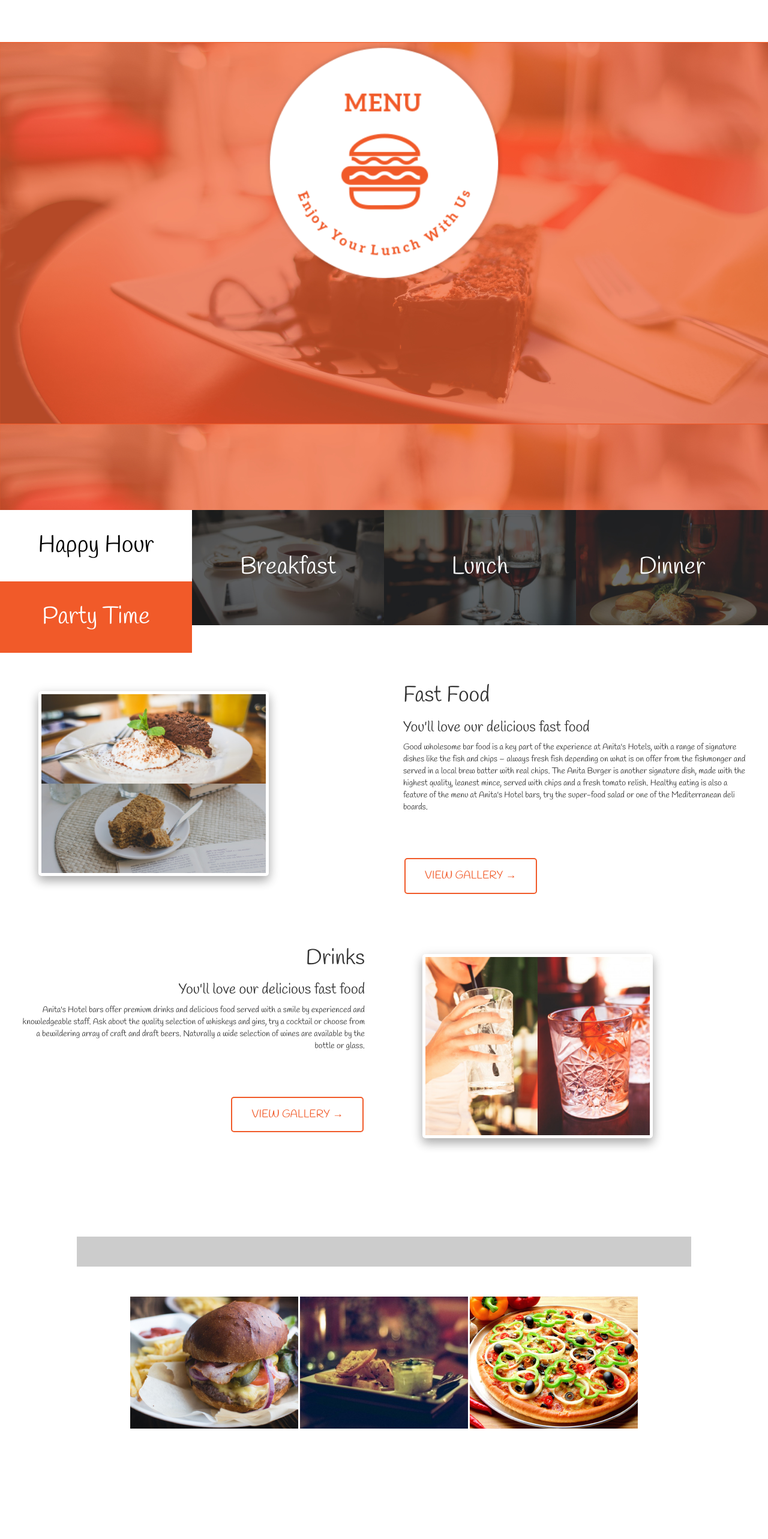
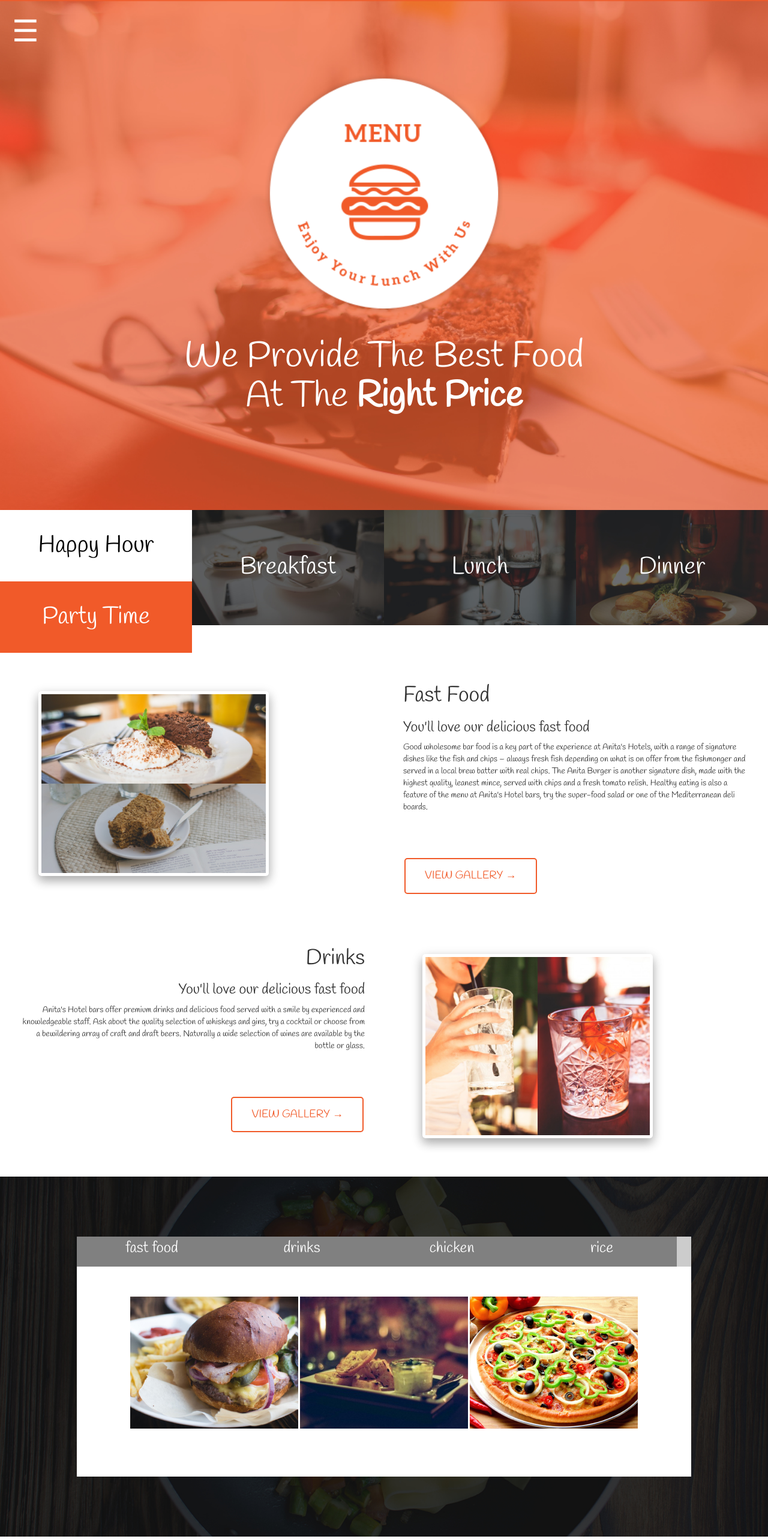
Before and after one commit to danalvin/Anita-s-kitchen, a plain HTML site: page index.html in a window 1280 px wide. Shown: the top 2565 px of the page at 60% size. Drawn offline with nearby package versions, Linux system fonts and the light colour scheme.

Commit message:
last chandes done to css file and html file

```diff
--- a/css/styles.css
+++ b/css/styles.css
@@ -9,7 +9,7 @@ font-family: 'Handlee', Open Sans;
 padding: 0;
 height: 850px;
 width:100%;
-background-image: url(../images/landing.jpg);
+background-image: url("../image/landing.jpg");
  background-repeat: no-repeat;
 background-position: center center;
 background-attachment: fixed;
@@ -23,7 +23,7 @@ margin-top: 70px;
 padding: 0;
 height: 600px;
 width:100%;
-background-image: url(../images/foodsBg.jpg);
+background-image: url("../image/foodsBg.jpg");
  background-repeat: no-repeat;
 background-position: center center;
 background-size: cover;
@@ -32,7 +32,7 @@ background-size: cover;
 padding: 0;
 height: 300px;
 width:100%;
-background-image: url(../images/subscribe.jpg);
+background-image: url("../image/subscribe.jpg");
  background-repeat: no-repeat;
 background-position: center center;
 background-size: cover;
@@ -45,6 +45,7 @@ height: 850px;
 background: black;
 background:rgba(0,0,0,0.0);
 }
+
 .header{
 margin-top: 3%;
 text-align: center;
@@ -53,10 +54,8 @@ color: white;
 font-size: 60px;
 }
 .logo{
-margin-top: 0px;
+margin-top: 4%;
 text-align: center;
-padding-top: inherit;
-height: 900px;
 }
 .men{
 margin-top: 20px;
@@ -65,6 +64,8 @@ background-color: transparent;
 height: 50px;
 width: 75px;
 }
+
+
 .bg-1{
 padding: 0;
 }
@@ -74,10 +75,12 @@ padding: 0;
 .bg-00{
 background-color:#F15A29;
 }
+
 .happy{
 height: 119px;
 width:300px;
 }
+
 .overlay-mini {
 position: absolute;
 bottom: 0;
@@ -88,6 +91,7 @@ width: 100%;
 height: 100%;
 transition: .5s ease;
 }
+
 .bg-1:hover .overlay-mini {
 position: absolute;
 bottom: 0;
@@ -101,6 +105,7 @@ transition: .5s ease;
 .bg-1:hover .text {
 color: #000000;
 }
+
 .text {
 color: white;
 font-size: 40px;
@@ -131,6 +136,7 @@ text-align: right;
 padding: 5%;
 text-align: center;
 }
+
 .fasts{
 margin-bottom: 10%;
 margin-left: 10%;
@@ -204,6 +210,7 @@ font-weight: 100;
 color: #ffffff;
 border-radius: 5px;
 }
+
 .formButton {
 margin: 20px;
 background-color:#F15A29;
@@ -215,16 +222,12 @@ padding:6px 50px;
 text-decoration:none;
 border-radius: 5px;
 }
+
 .formButton:hover {
 background-color: #27ae60;
 color:#ffffff;
 }
-.logo{
-  background: url("../image/landing.jpg")
-}
-.mail{
-  background: url("../image/subscribe.jpg")
-}
+
 .formButton:active {
 position:relative;
 top:3px;
@@ -232,15 +235,19 @@ top:3px;
 input:focus {
 outline: none;
 }
-:-webkit-input-placeholder {
+
+::-webkit-input-placeholder {
 color: #ecf0f1;
 }
+
 :-moz-placeholder {
 color: #ecf0f1;
 }
-:-moz-placeholder
+
+::-moz-placeholder
 color: #ecf0f1;
 }
+
 :-ms-input-placeholder {
 color: #ecf0f1;
 }
@@ -255,6 +262,8 @@ text-align: center;
 margin-top: 3%;
 color: #ffffff;
 }
+
+
 .overlayMenu {
 height: 100%;
 width: 0;
@@ -266,6 +275,7 @@ background-color: #F15A29;
 overflow-x: hidden;
 transition: 0.5s;
 }
+
 .overlay-content {
 position: relative;
 top: 25%;
@@ -273,6 +283,7 @@ width: 100%;
 text-align: center;
 margin-top: 30px;
 }
+
 .overlayMenu a {
 padding: 8px;
 text-decoration: none;
@@ -281,15 +292,18 @@ color: #000000;
 display: block;
 transition: 0.3s;
 }
+
 .overlayMenu a:hover, .overlayMenu a:focus {
 color: #f1f1f1;
 }
+
 .overlayMenu .closebtn {
 position: absolute;
 top: 20px;
 right: 45px;
 font-size: 60px;
 }
+
 @media screen and (max-height: 450px) {
 .overlayMenu a {font-size: 20px}
 .overlayMenu .closebtn {
@@ -298,6 +312,7 @@ top: 15px;
 right: 35px;
 }
 }
+
 .button {
 border: none;
 color: #F15A29;
@@ -310,8 +325,42 @@ margin: 4px 2px;
 cursor: pointer;
 border-radius: 5px;
 }
+
 .button1 {
 background-color: white;
 color: #F15A29;
 border: 2px solid #F15A29;
 }
+ul{
+margin: 0px;
+padding: 0px;
+list-style: none;
+}
+ul li {
+  float: left;
+  width: 250px;
+  height: 50px;
+  background-color: grey;
+  opacity:1.8px;
+  line-height: 40px;
+  text-align: center;
+  font-size: 25px;
+  margin-right: 0px;
+
+  }
+  ul li a{
+    text-decoration: none;
+    color: white;
+    display: block;
+  }
+  ul li a:hover{
+    background-color: black;
+  }
+  ul li ul li {
+    display: block;
+    text-align: center;
+
+  }
+  ul li:hover ul li{
+    display: block;
+  }
--- a/index.html
+++ b/index.html
@@ -111,9 +111,21 @@
     </div>
 </div>
 <div class="col-md-12 media2">
+
     <div class="party">
+      <ul>
+        <li> <a href="#">fast food</a>
+          <ul>
+
+          </ul>
+        </li>
+        <li> <a href="#">drinks</a> </li>
+        <li> <a href="#">chicken</a></li>
+        <li> <a href="#">rice</a> </li>
+      </ul>
       <div class="partyhead">
       </div>
+
 		<div id="burger">
 		<img src="image/beefBurger.jpg"  class="img-responsive" style="display:inline" alt="Dinner" width="" height="">
 		<img src="image/chickenBurger.jpg"  class="img-responsive" style="display:inline" alt="Dinner" width="" height="">
```
